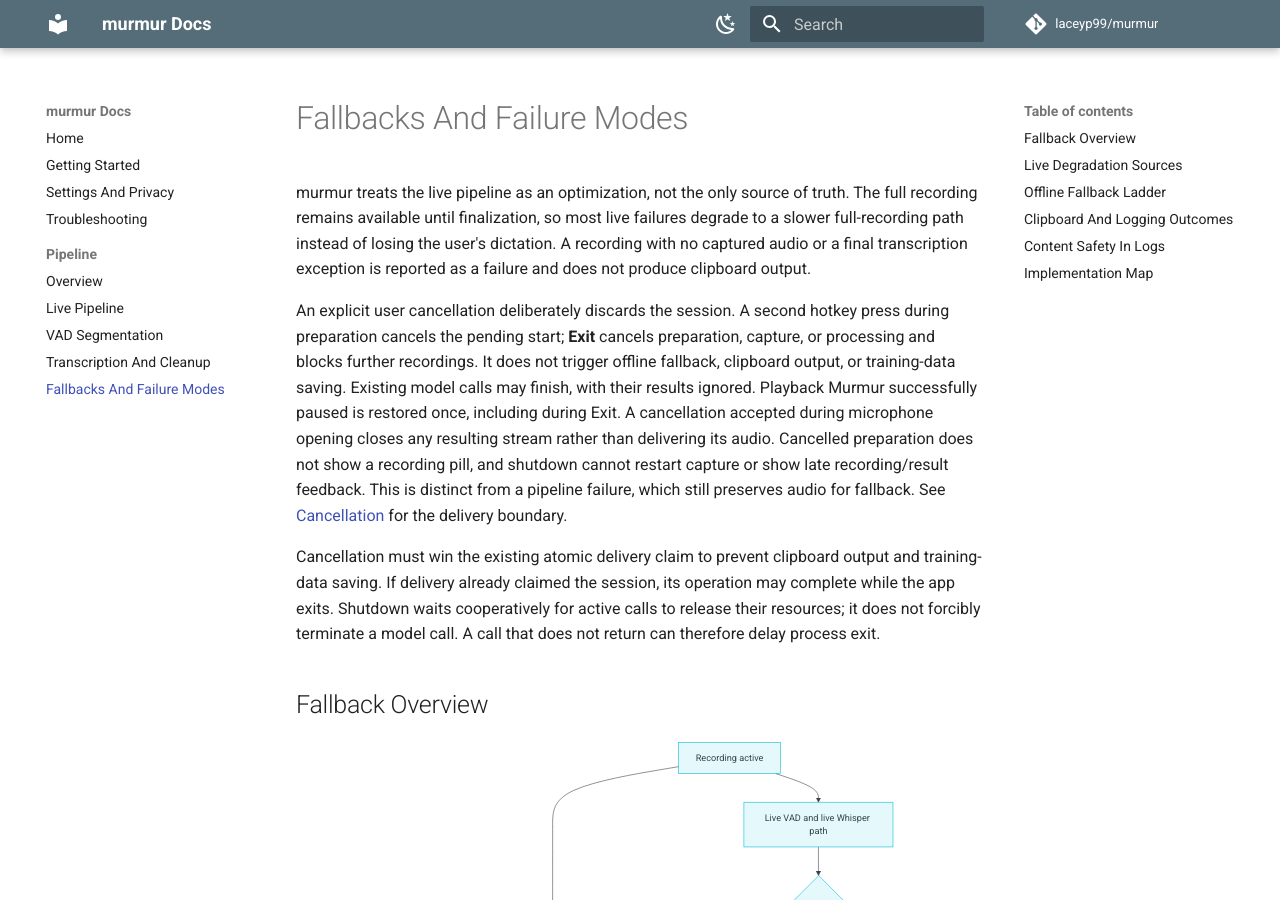
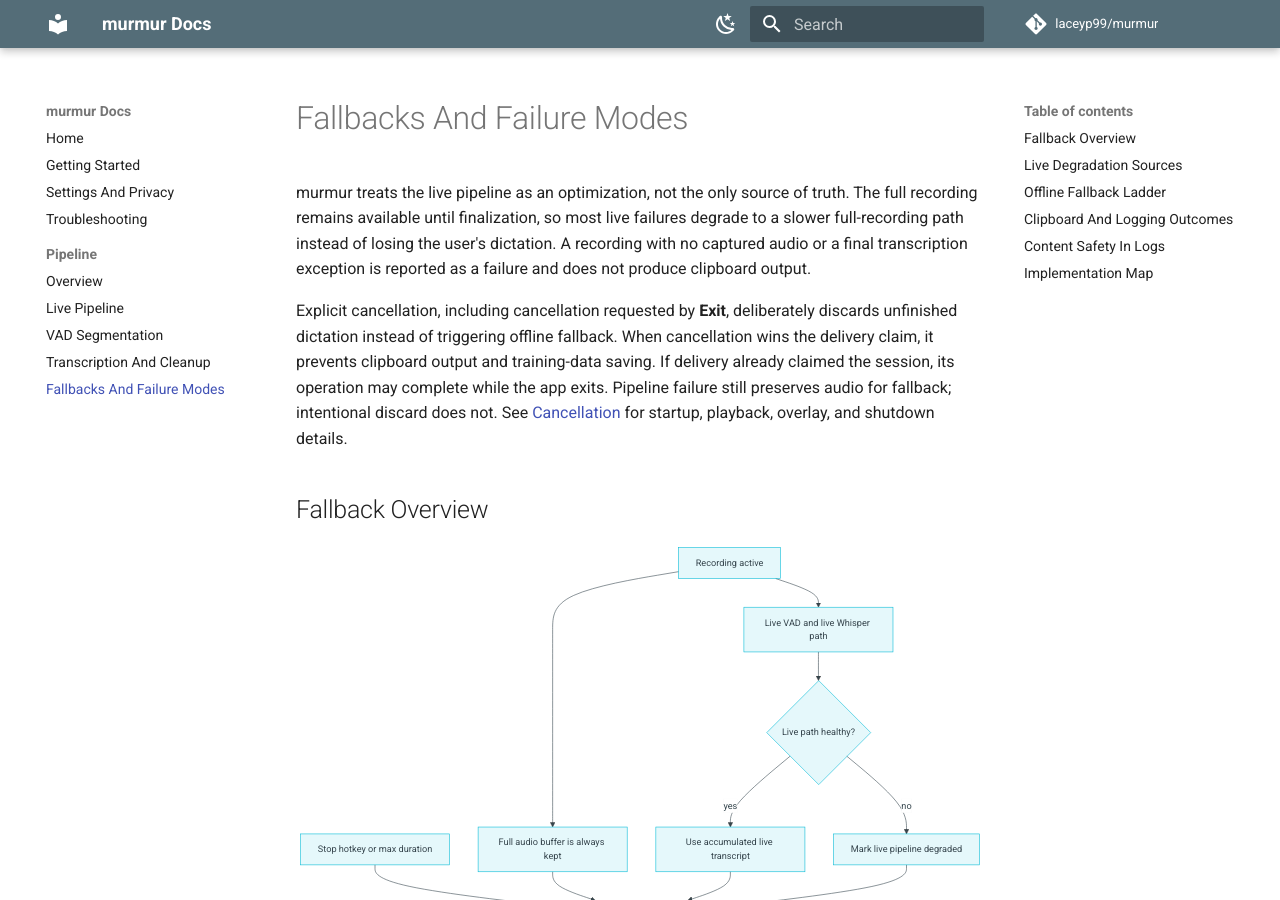
Before and after one commit to laceyp99/murmur, an MkDocs documentation site: the page built from docs/failure-and-fallbacks.md, in a window 1280 px wide and 900 px high. Built offline with MkDocs 1.6.1 and Material for MkDocs 9.7.7, drawn with Linux system fonts in a browser that asks for light colours; comment, search, counter and statistics services are not loaded.

Commit message:
docs(capture): clarify cancellation flow and user guidance

```diff
--- a/docs/failure-and-fallbacks.md
+++ b/docs/failure-and-fallbacks.md
@@ -6,23 +6,14 @@ failures degrade to a slower full-recording path instead of losing the user's
 dictation. A recording with no captured audio or a final transcription exception
 is reported as a failure and does not produce clipboard output.
 
-An explicit user cancellation deliberately discards the session. A second
-hotkey press during preparation cancels the pending start; **Exit** cancels
-preparation, capture, or processing and blocks further recordings. It does not
-trigger offline fallback, clipboard output, or training-data saving. Existing
-model calls may finish, with their results ignored. Playback Murmur successfully
-paused is restored once, including during Exit. A cancellation accepted during
-microphone opening closes any resulting stream rather than delivering its audio.
-Cancelled preparation does not show a recording pill, and shutdown cannot
-restart capture or show late recording/result feedback. This is distinct from a
-pipeline failure, which still preserves audio for fallback. See
-[Cancellation](pipeline.md#cancellation) for the delivery boundary.
-
-Cancellation must win the existing atomic delivery claim to prevent clipboard
-output and training-data saving. If delivery already claimed the session, its
-operation may complete while the app exits. Shutdown waits cooperatively for
-active calls to release their resources; it does not forcibly terminate a model
-call. A call that does not return can therefore delay process exit.
+Explicit cancellation, including cancellation requested by **Exit**, deliberately
+discards unfinished dictation instead of triggering offline fallback. When
+cancellation wins the delivery claim, it prevents clipboard output and
+training-data saving. If delivery already claimed the session, its operation
+may complete while the app exits. Pipeline failure still preserves audio for
+fallback; intentional discard does not. See
+[Cancellation](pipeline.md#cancellation) for startup, playback, overlay, and
+shutdown details.
 
 ## Fallback Overview
 
```
Also changed, not shown: docs/getting-started.md (+11 -14 lines), docs/pipeline.md (+26 -14 lines).
